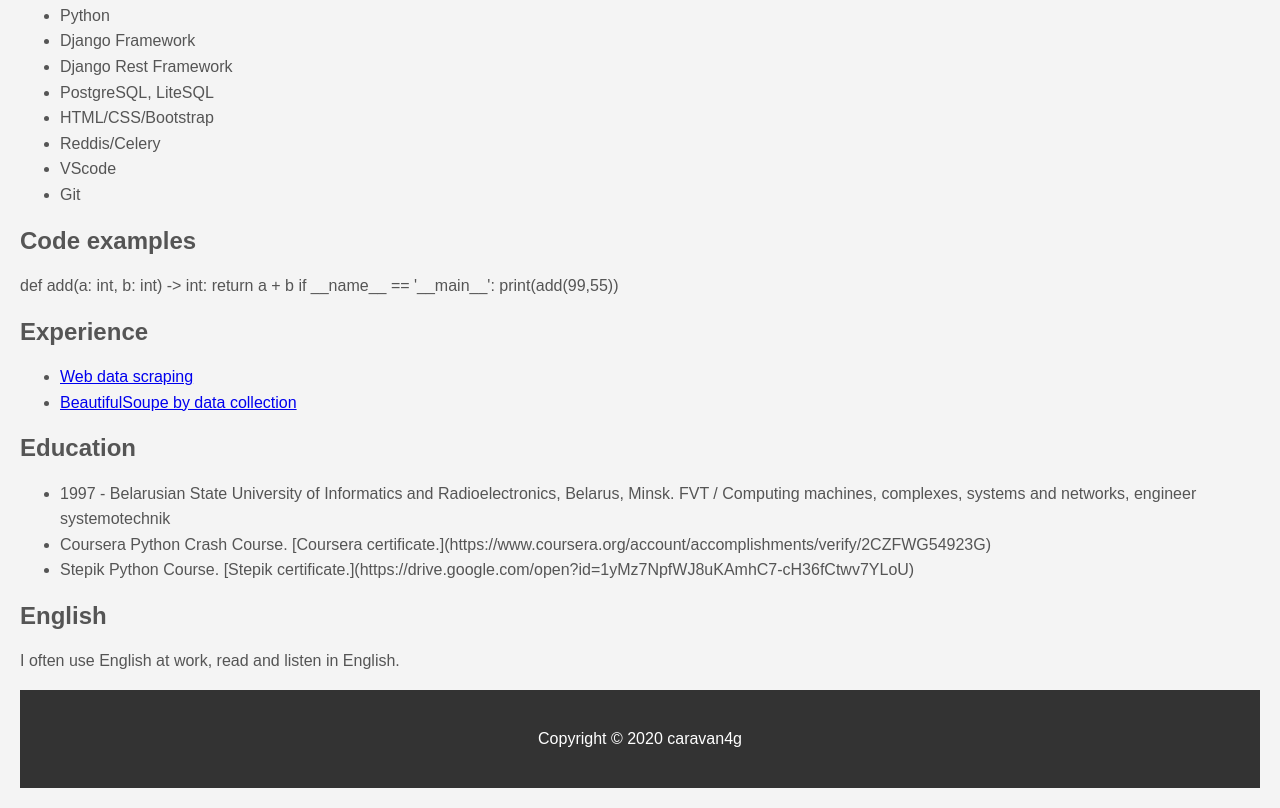
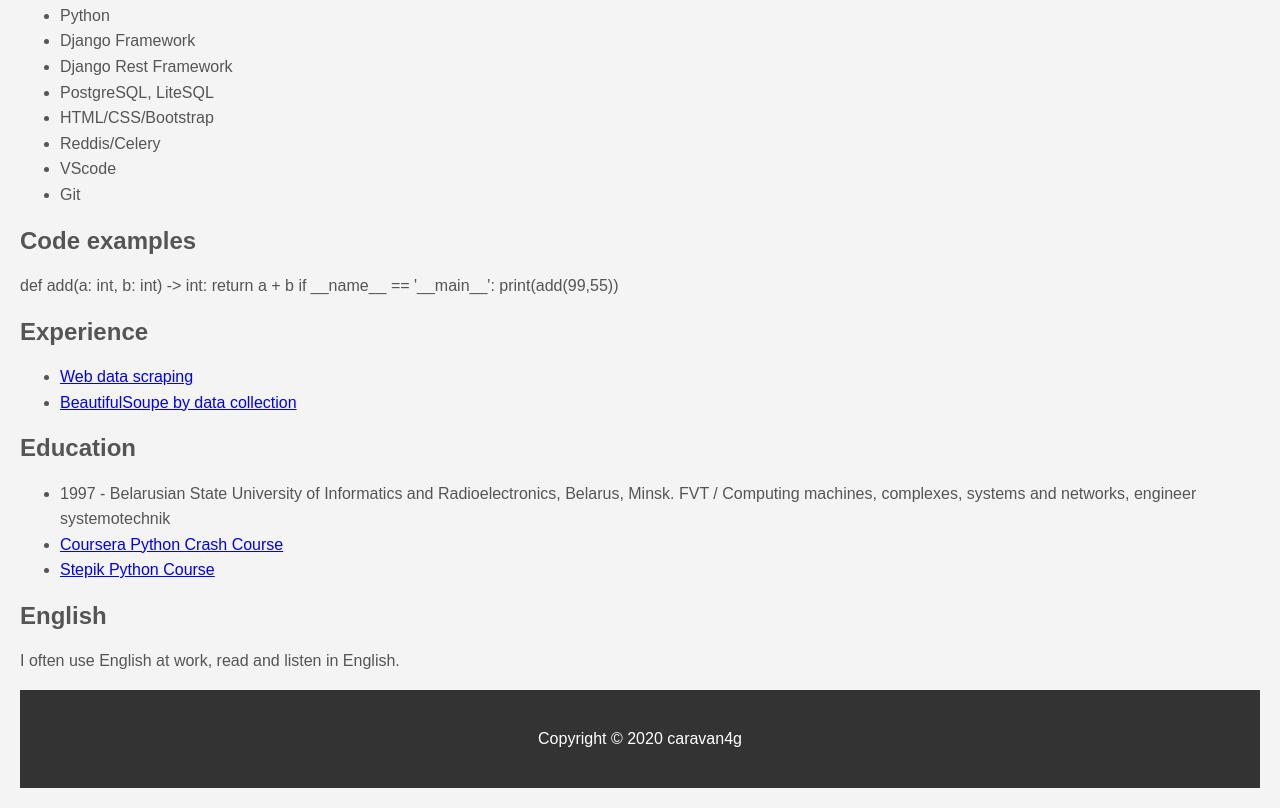
Before and after one commit to caravan4eg/rsschool-cv, a plain HTML site: page index.html in a window 1280 px wide. Shown: the part 722-1530 px from the top of the page. Drawn offline with Linux system fonts and the light colour scheme.

Commit message:
fix: change href

```diff
--- a/index.html
+++ b/index.html
@@ -82,8 +82,8 @@
             <h2>Education</h2>
             <ul>
               <li> 1997 - Belarusian State University of Informatics and Radioelectronics, Belarus, Minsk. FVT / Computing machines, complexes, systems and networks, engineer systemotechnik</li>
-              <li>Coursera Python Crash Course. [Coursera certificate.](https://www.coursera.org/account/accomplishments/verify/2CZFWG54923G)</li>
-              <li>Stepik Python Course. [Stepik certificate.](https://drive.google.com/open?id=1yMz7NpfWJ8uKAmhC7-cH36fCtwv7YLoU)</li>
+              <li> <a href="https://www.coursera.org/account/accomplishments/verify/2CZFWG54923G">Coursera Python Crash Course</a> </li>
+              <li> <a href="https://drive.google.com/open?id=1yMz7NpfWJ8uKAmhC7-cH36fCtwv7YLoU">Stepik Python Course</a> </li>
             </ul>
         </section>
 
```
